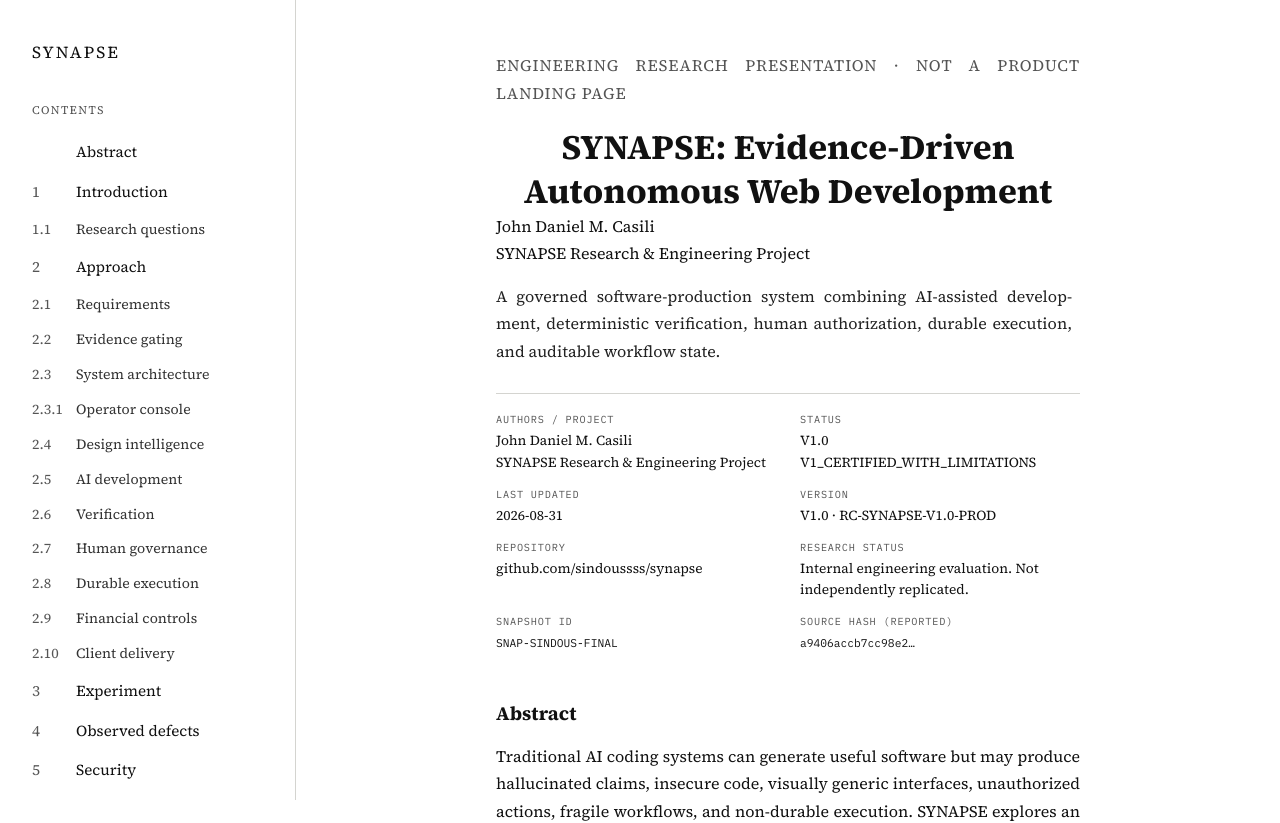
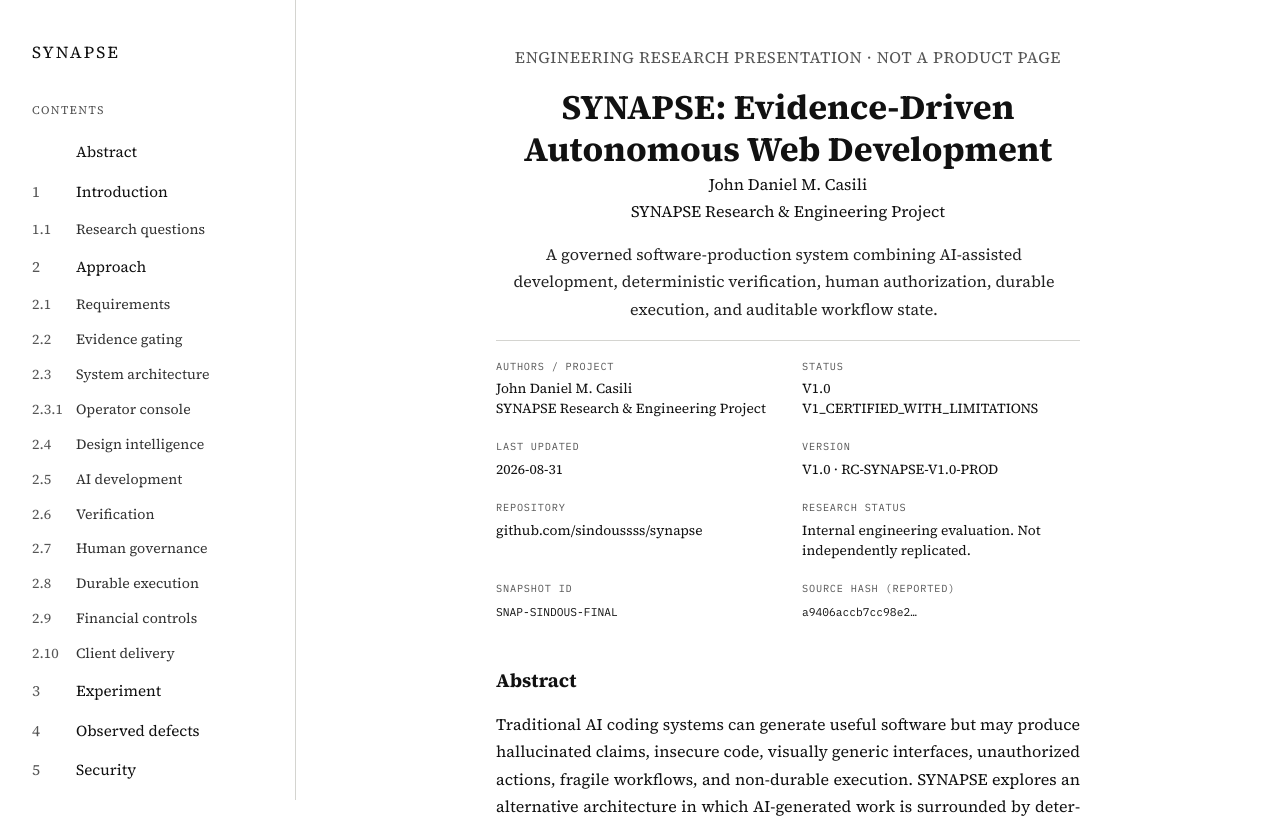
Before and after one commit to sindoussss/synapse, a Next.js app: page /research in a window 1280 px wide. Shown: the top 823 px of the page. Built offline with nearby package versions, Linux system fonts and the light colour scheme; no server answers.

Commit message:
Tighten research masthead spacing so the title block reads as one unit.
Stop body-paragraph justify from stretching the kicker and author lines.

```diff
--- a/src/app/research/research.css
+++ b/src/app/research/research.css
@@ -223,43 +223,49 @@
 .research-doc {
   max-width: 40.5rem;
   margin: 0 auto;
-  padding: 3.25rem 2rem 5rem;
+  padding: 2.75rem 2rem 5rem;
 }
 
 .research-kicker {
   font-family: var(--font-research-serif), Georgia, serif;
-  font-size: 0.78rem;
-  letter-spacing: 0.06em;
+  font-size: 0.72rem;
+  letter-spacing: 0.04em;
   text-transform: uppercase;
   color: var(--muted);
   text-align: center;
+  text-wrap: balance;
+  max-width: none;
+  margin: 0;
+  line-height: 1.35;
 }
 
 .research-title {
   font-family: var(--font-research-serif), Georgia, serif;
   font-weight: 700;
   font-size: clamp(1.7rem, 4.2vw, 2.15rem);
-  line-height: 1.28;
+  line-height: 1.22;
   letter-spacing: 0;
-  margin: 1.1rem 0 0;
+  margin: 0.7rem 0 0;
   text-align: center;
+  text-wrap: balance;
 }
 
 .research-lede {
   font-family: var(--font-research-serif), Georgia, serif;
   font-size: 1.02rem;
-  line-height: 1.6;
+  line-height: 1.55;
   color: #222;
-  margin: 1rem auto 0;
+  margin: 0.85rem auto 0;
   max-width: 36rem;
   text-align: center;
+  text-wrap: pretty;
 }
 
 .research-authors {
   text-align: center;
-  margin: 1.35rem 0 0;
+  margin: 0.65rem 0 0;
   font-size: 0.98rem;
-  line-height: 1.55;
+  line-height: 1.45;
 }
 
 .research-doc p {
@@ -268,14 +274,31 @@
   hyphens: auto;
 }
 
+.research-doc .research-kicker,
+.research-doc .research-authors,
+.research-doc .research-lede {
+  text-align: center;
+  hyphens: none;
+  text-align-last: center;
+}
+
 .research-meta {
   display: grid;
-  grid-template-columns: 1fr 1fr;
-  gap: 0.85rem 1.5rem;
-  margin-top: 1.75rem;
-  padding-top: 1.1rem;
+  grid-template-columns: minmax(0, 1fr) minmax(0, 1fr);
+  column-gap: 1.75rem;
+  row-gap: 1.35rem;
+  margin-top: 1.05rem;
+  padding-top: 1.15rem;
   border-top: 1px solid var(--rule);
   font-size: 0.86rem;
+  align-items: start;
+}
+
+.research-meta > div {
+  min-width: 0;
+  display: flex;
+  flex-direction: column;
+  gap: 0.38rem;
 }
 
 .research-meta dt {
@@ -284,11 +307,17 @@
   letter-spacing: 0.08em;
   text-transform: uppercase;
   color: var(--muted);
-  margin-bottom: 0.15rem;
+  margin: 0;
+  line-height: 1.3;
 }
 
 .research-meta dd {
   margin: 0;
+  line-height: 1.45;
+}
+
+.research-meta code {
+  word-break: break-word;
 }
 
 .research-doc h2 {
--- a/src/components/research/document.tsx
+++ b/src/components/research/document.tsx
@@ -37,7 +37,7 @@
       <ResearchNav />
       <div className="research-main">
       <article className="research-doc">
-        <p className="research-kicker">Engineering research presentation · not a product landing page</p>
+        <p className="research-kicker">Engineering research presentation · not a product page</p>
         <h1 className="research-title">
           SYNAPSE: Evidence-Driven Autonomous Web Development
         </h1>
```
